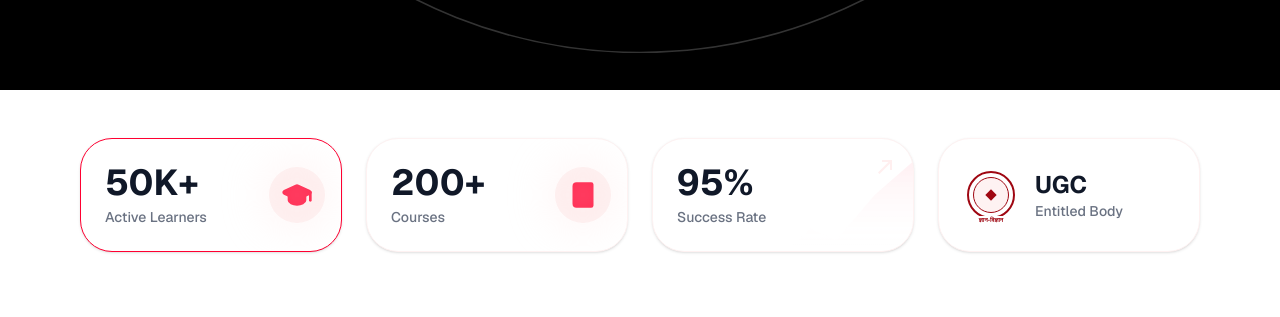
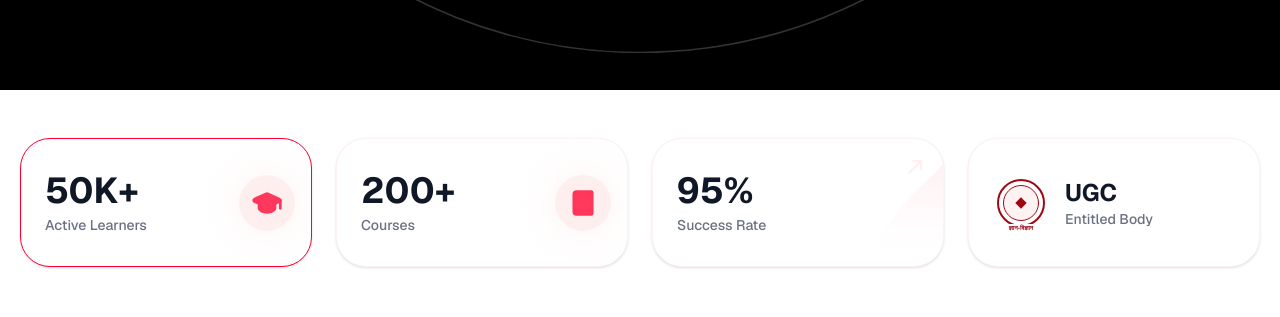
Before and after one commit to akshay-rsms/ednxt-v1, a Next.js app: page / in a window 1280 px wide. Shown: the part 1040-1357 px from the top of the page. Built offline with nearby package versions, Linux system fonts and the light colour scheme.

Commit message:
refactor: Adjust Stats component layout to flexbox with fixed card dimensions and updated container width.

```diff
--- a/src/components/Stats.tsx
+++ b/src/components/Stats.tsx
@@ -3,11 +3,11 @@ import { GraduationCap, Book, TrendingUp } from "lucide-react";
 export function Stats() {
     return (
         <section className="py-12 bg-white relative z-20 -mt-10">
-            <div className="container mx-auto px-4 max-w-6xl">
-                <div className="grid grid-cols-1 md:grid-cols-2 lg:grid-cols-4 gap-6">
+            <div className="container mx-auto px-4 max-w-7xl">
+                <div className="flex flex-wrap justify-center gap-6">
 
                     {/* Card 1: Active Learners - Red Border */}
-                    <div className="bg-white rounded-[2rem] p-6 border border-[#FF0031] shadow-sm flex items-center justify-between relative overflow-hidden group hover:shadow-md transition-shadow">
+                    <div className="w-[292px] h-[129px] bg-white rounded-[30px] p-6 border border-[#FF0031] shadow-sm flex items-center justify-between relative overflow-hidden group hover:shadow-md transition-shadow">
                         <div className="relative z-10">
                             <h3 className="text-4xl font-bold text-gray-900 mb-1">50K+</h3>
                             <p className="text-gray-500 text-sm font-medium">Active Learners</p>
@@ -20,7 +20,7 @@ export function Stats() {
                     </div>
 
                     {/* Card 2: Courses - Light Border */}
-                    <div className="bg-white rounded-[2rem] p-6 border border-red-50 shadow-sm flex items-center justify-between relative overflow-hidden group hover:shadow-md transition-shadow">
+                    <div className="w-[292px] h-[129px] bg-white rounded-[30px] p-6 border border-red-50 shadow-sm flex items-center justify-between relative overflow-hidden group hover:shadow-md transition-shadow">
                         <div className="relative z-10">
                             <h3 className="text-4xl font-bold text-gray-900 mb-1">200+</h3>
                             <p className="text-gray-500 text-sm font-medium">Courses</p>
@@ -32,7 +32,7 @@ export function Stats() {
                     </div>
 
                     {/* Card 3: Success Rate - Graph Background */}
-                    <div className="bg-white rounded-[2rem] p-6 border border-red-50 shadow-sm flex flex-col justify-center relative overflow-hidden group hover:shadow-md transition-shadow min-h-[110px]">
+                    <div className="w-[292px] h-[129px] bg-white rounded-[30px] p-6 border border-red-50 shadow-sm flex flex-col justify-center relative overflow-hidden group hover:shadow-md transition-shadow">
                         <div className="relative z-10">
                             <h3 className="text-4xl font-bold text-gray-900 mb-1">95%</h3>
                             <p className="text-gray-500 text-sm font-medium">Success Rate</p>
@@ -56,7 +56,7 @@ export function Stats() {
                     </div>
 
                     {/* Card 4: UGC - Badge */}
-                    <div className="bg-white rounded-[2rem] p-6 border border-red-50 shadow-sm flex items-center gap-4 relative overflow-hidden group hover:shadow-md transition-shadow">
+                    <div className="w-[292px] h-[129px] bg-white rounded-[30px] p-6 border border-red-50 shadow-sm flex items-center gap-4 relative overflow-hidden group hover:shadow-md transition-shadow">
                         {/* UGC Logo Placeholder */}
                         <div className="w-14 shrink-0 flex items-center justify-center">
                             {/* Approximation of the UGC logo */}
```
